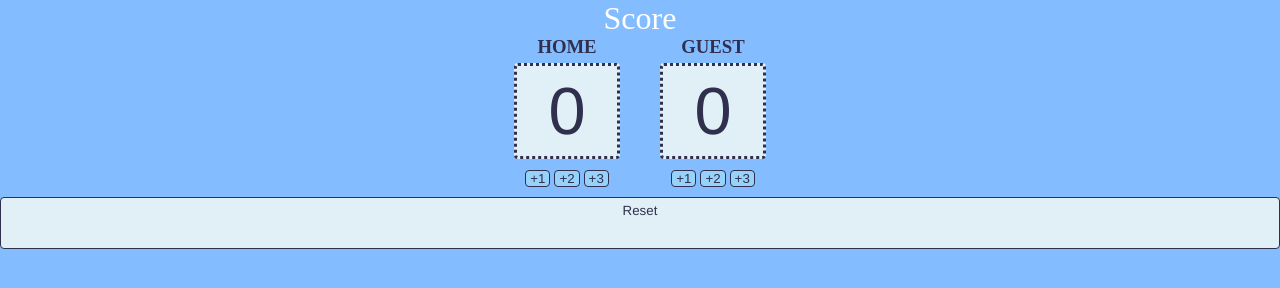
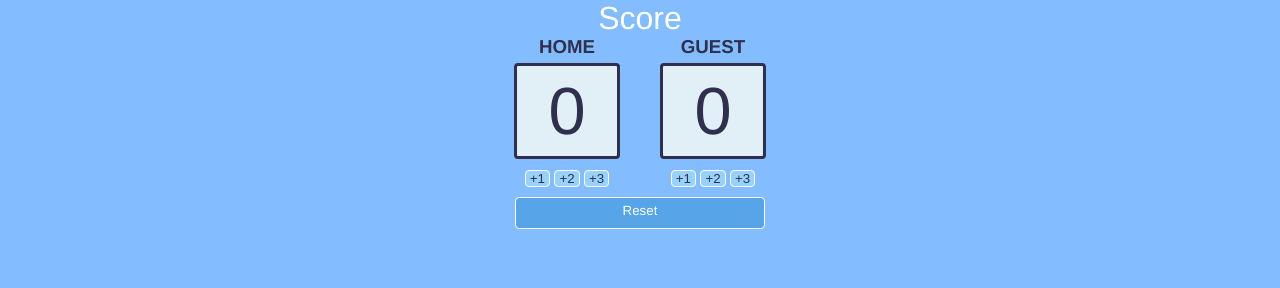
Before and after one commit to 9y4h5ym8ph-hash/SB, a plain HTML site: page index.html in a window 1280 px wide. Drawn offline with Linux system fonts and the light colour scheme.

Commit message:
design update

```diff
--- a/index.css
+++ b/index.css
@@ -2,6 +2,7 @@ body {
     margin: 0;
     background-color: #83bcff;
     color: #302f4d;
+     font-family: Helvetica, sans-serif;
 }
 
 .container {
@@ -26,7 +27,7 @@ body {
     margin: 0;
     border-radius: 4px;
     color: #302f4d;
-    border: dotted #302f4d;
+    border: solid #302f4d;
 }
 
 h3 {
@@ -41,7 +42,7 @@ h3 {
 .bttns {
     margin: 0px;
     padding: 0 4px;
-    border: solid 1px #302f4d;
+    border: solid 1px white;
     border-radius: 4px;
     color: #302f4d;
     background-color: #97d2fb;
@@ -61,21 +62,24 @@ h3 {
     justify-content: center;
     text-align: center;
     margin-top: 0px;
+    align-items: center;
 }
 
 h1 {
     margin: 0px;
     color: white;
-    font-weight: 400;
+    font-weight: 200;
+
 }
 
 #reset {
-    border: solid 1px #302f4d;
+    width: 250px;
+    border: solid 1px white;
     border-radius: 4px;
     padding: 5px 0;
-    padding-bottom: 30px;
-    background-color: #e1eff6;
+    padding-bottom: 10px;
+    background-color: #58A4E8;
     font-family: Helvetica, sans-serif;
-    color: #302f4d;
+    color: white;
     margin: 20px 0px;
 }
```
